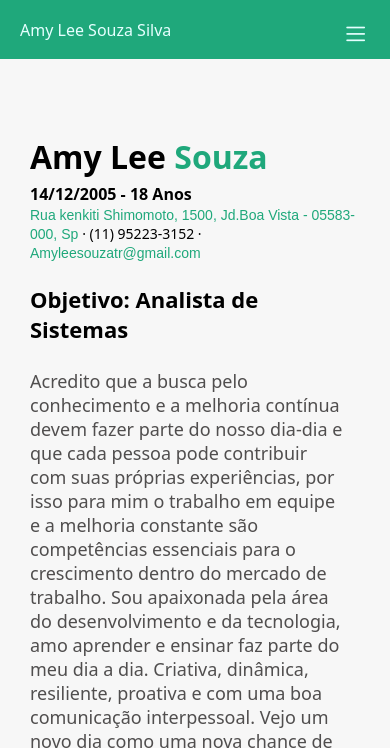
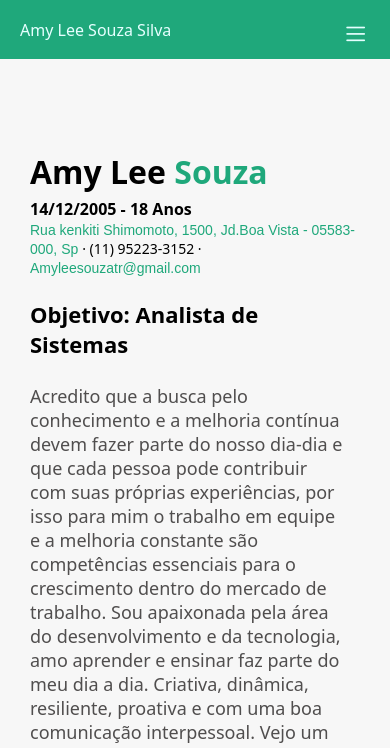
Before and after one commit to Amyy34/Curriculo-amy, a plain HTML site: page index.html in a window 390 px wide. Shown: the top 748 px of the page. Drawn offline with nearby package versions, Linux system fonts and the light colour scheme; a web font is replaced by a local one.

Commit message:
atualizacao

```diff
--- a/style.css
+++ b/style.css
@@ -298,7 +298,7 @@ h4{
 
        .amy{
         font-size: 45px;
-        margin-top: 25px;
+        margin-top: 40px;
        }
        .obj{
         font-size: 28px ;
@@ -383,6 +383,7 @@ h4{
         align-items:center;
         position: fixed;
         width: 100%;
+
     }
     header nav{
         display: flex;
@@ -391,7 +392,6 @@ h4{
         justify-content: space-between;
         width: 100%;
         padding: 0px 20px 0px 20px;
-
 
     }
     .mobile-menu{
@@ -439,7 +439,7 @@ font-weight: 400;
         margin-top: 80px;
     }
     .container{
-        padding-bottom: 120px;
+        padding-bottom: 125px;
     }
   .list-item svg{
     width: 65px;
```
